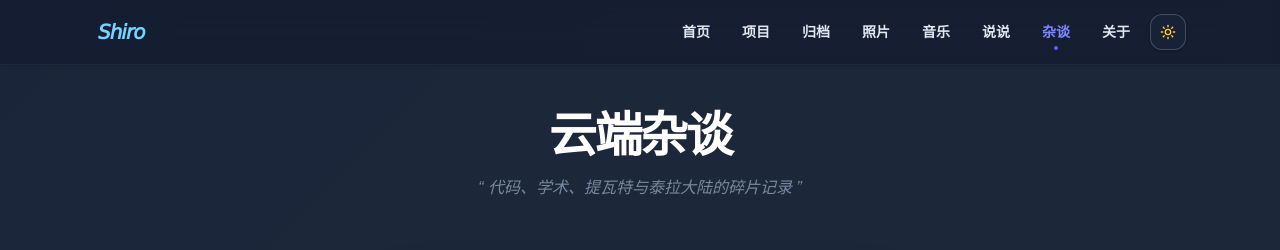
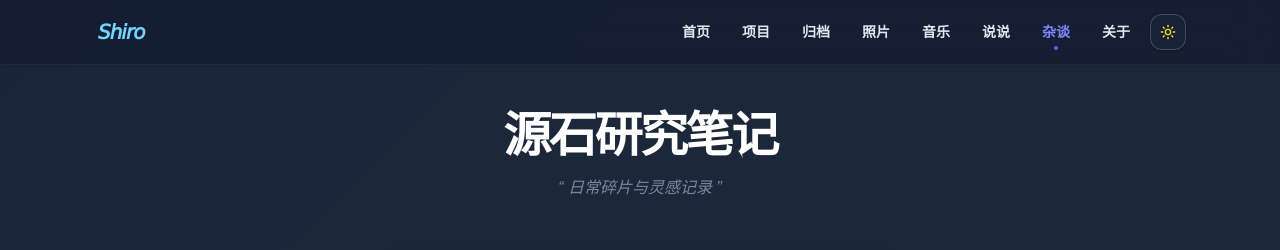
Before and after one commit to lshunxin1-collab/blog-new, a Next.js app: page /chatter in a window 1280 px wide. Shown: the top 250 px of the page. Built offline with nearby package versions, Linux system fonts and the light colour scheme; no server answers.

Commit message:
Auto sync source code for Vercel 🚀

```diff
--- a/siteConfig.ts
+++ b/siteConfig.ts
@@ -40,9 +40,6 @@ export const siteConfig = {
   counts: {
     photos: 128, // 照片墙数量可以手动写死或动态计算
   },
-  chatterTitle: "云端杂谈", // 你可以改成任何你喜欢的名字
-  chatterDescription: "代码、学术、提瓦特与泰拉大陆的碎片记录",
-
 
   // 👇 【新增】：全局背景弹幕配置
   danmakuList: ["在干嘛呢？", "有笨蛋嘛？", "前方高能反应！", "GROMACS 跑起来了吗？", "MD 模拟什么时候才能出图啊", "Graph Neural Networks 炼丹中...", "BUG 修复进度 99%", "今天背单词了吗？", "Tailwind CSS 拯救前端", "写算法中", "睡大觉中", "到底在干嘛？"],
```
